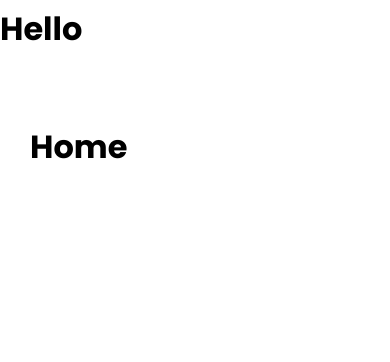
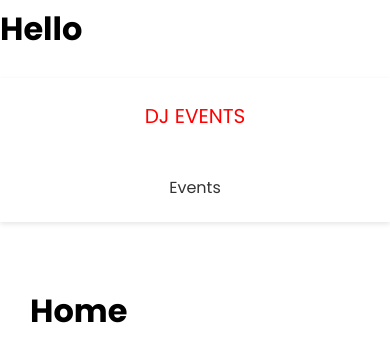
Before and after one commit to chay-chay/nextjs-dj-events, a Next.js app: page / in a window 390 px wide. Shown: the top 362 px of the page. Built offline with nearby package versions, Linux system fonts and the light colour scheme.

Commit message:
added Footer

```diff
--- a/components/Header.js
+++ b/components/Header.js
@@ -1,9 +1,24 @@
-import Link from 'next/link';
+import Link from "next/link";
+import styles from "../styles/Header.module.css";
 
 export default function Header() {
-    return (
-        <div>
+  return (
+    <div className={styles.header}>
+      <div className={styles.logo}>
+        <Link href="/">
+          <a>DJ Events</a>
+        </Link>
+      </div>
 
-        </div>
-    )
+      <nav>
+        <ul>
+          <li>
+            <Link href="/events">
+              <a>Events</a>
+            </Link>
+          </li>
+        </ul>
+      </nav>
+    </div>
+  );
 }
--- a/components/Layout.js
+++ b/components/Layout.js
@@ -1,4 +1,5 @@
-import Head from 'next/head'
+import Head from 'next/head';
+import Header from '../components/Header';
 import styles from '../styles/Layout.module.css'
 
 export default function Layout({title, keywords, description, children}) {
@@ -9,6 +10,7 @@ export default function Layout({title, keywords, description, children}) {
                 <meta name='description' content={description} />
                 <meta name='keywords' content={keywords} />
             </Head>
+            <Header />
             <div className={styles.container}>{children}</div>
         </div>
     )
--- /dev/null
+++ b/styles/Header.module.css
@@ -0,0 +1,56 @@
+.header {
+    display: flex;
+    justify-content: space-between;
+    align-items: center;
+    background: #fff;
+    color: #333;
+    height: 60px;
+    padding: 0 30px;
+    box-shadow: 0 2px 5px rgba(0, 0, 0, 0.1);
+  }
+
+  .header a {
+    color: #333;
+    margin-right: 20px;
+  }
+
+  .header a:hover {
+    color: #000;
+  }
+  .header ul {
+    display: flex;
+    align-items: center;
+    justify-content: center;
+    list-style: none;
+  }
+
+  .logo {
+    color: red;
+    font-size: 20px;
+    text-transform: uppercase;
+  }
+
+  .logo a {
+    color: red;
+  }
+
+  @media (max-width: 768px) {
+    .header {
+      flex-direction: column;
+      height: auto;
+    }
+
+    .header ul {
+      margin: 20px 0;
+      flex-direction: column;
+      text-align: center;
+    }
+
+    .header a {
+      margin-right: 0;
+    }
+
+    .logo {
+      margin: 20px 0;
+    }
+  }
```
Also changed, not shown: components/Footer.js (added, +13 -0 lines), styles/Footer.module.css (added, +8 -0 lines).
